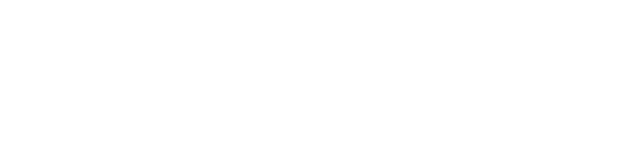
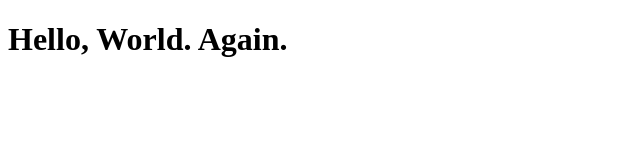
Before and after one commit to Bibliaricus/site, a plain HTML site: page git-test.html in a window 1280 px wide. Shown: the whole page, without its empty margins (0-640 px from the left). Drawn offline with Linux system fonts and the light colour scheme.

Commit message:
Secon 'Hello Word'

```diff
--- a/git-test.html
+++ b/git-test.html
@@ -7,6 +7,6 @@
   <title>Git test page</title>
 </head>
 <body>
-
+    <h1>Hello, World. Again.</h1>
 </body>
 </html>
```
